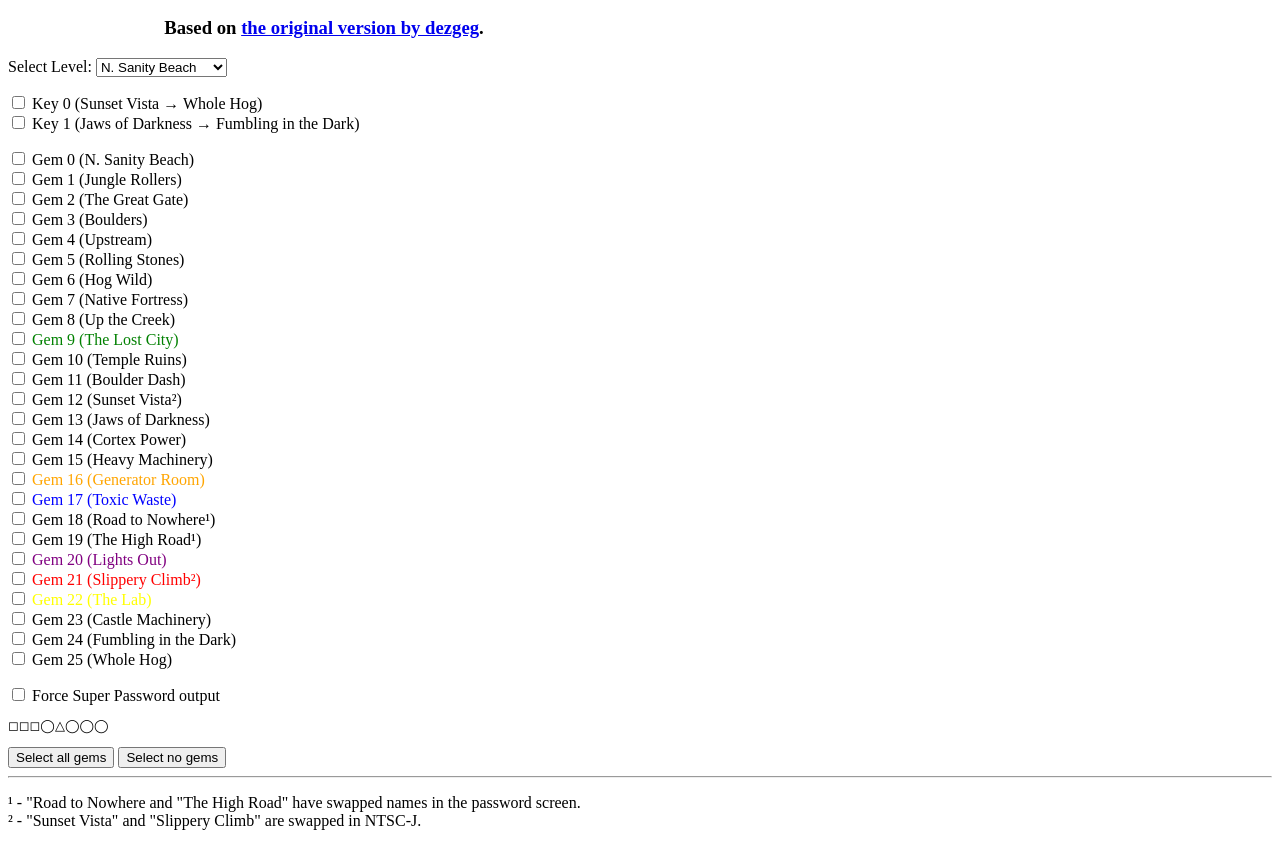
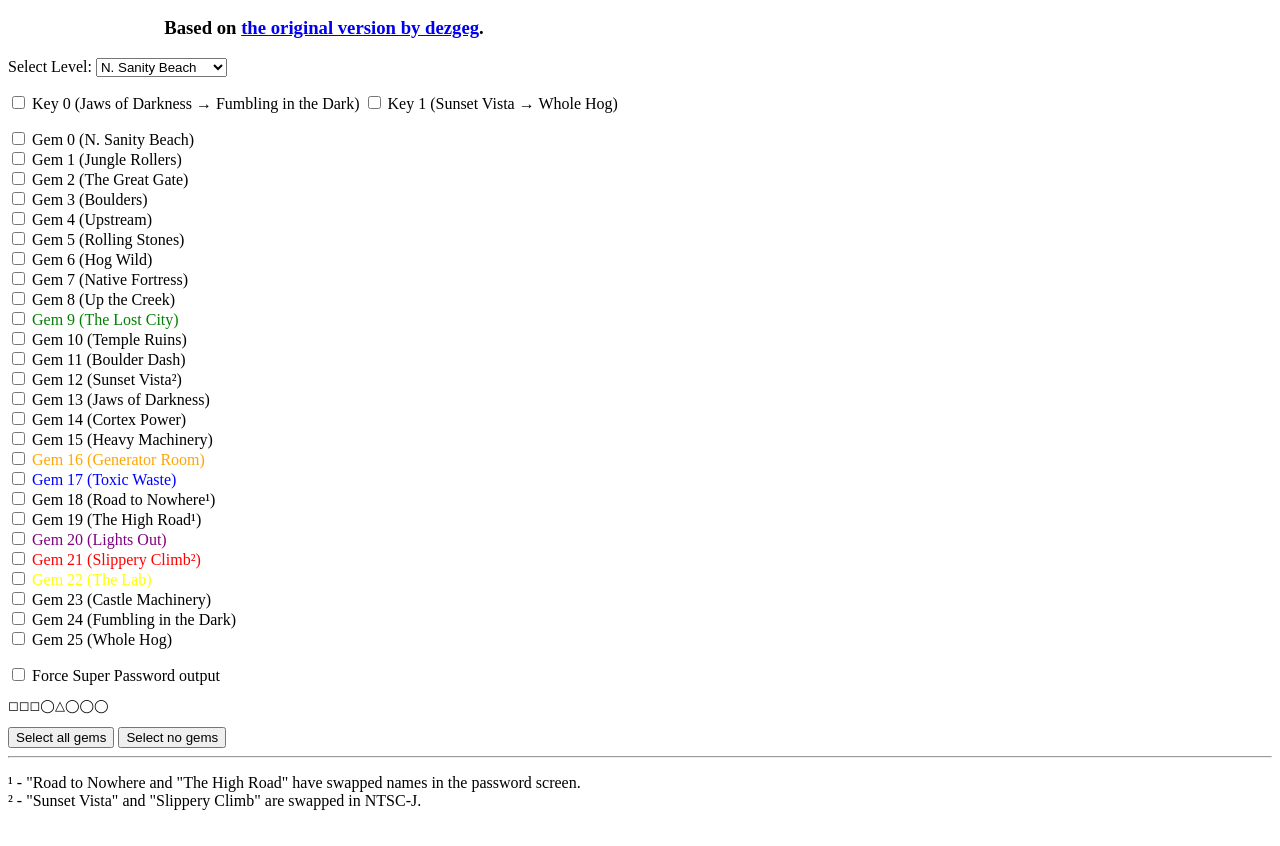
Before and after one commit to ManDude/crash-bandicoot-pwgen, a plain HTML site: page index.html in a window 1280 px wide. Shown: the part 95-941 px from the top of the page. Drawn offline with Linux system fonts and the light colour scheme.

Commit message:
Swap key IDs.

```diff
--- a/index.html
+++ b/index.html
@@ -68,8 +68,8 @@
 		<label for="levelselect">Select Level: </label><select id="levelselect"></select>
 		<p></p>
 		<div id="keys">
-			<input type="checkbox" id="key-0" /><label for="key-0"> Key 0 (Sunset Vista → Whole Hog)</label><br />
-			<input type="checkbox" id="key-1" /><label for="key-1"> Key 1 (Jaws of Darkness → Fumbling in the Dark)</label>
+			<input type="checkbox" id="key-0" /><label for="key-1"> Key 0 (Jaws of Darkness → Fumbling in the Dark)</label>
+			<input type="checkbox" id="key-1" /><label for="key-0"> Key 1 (Sunset Vista → Whole Hog)</label><br />
 		</div>
 		<p></p>
 		<div id="gems">
```
